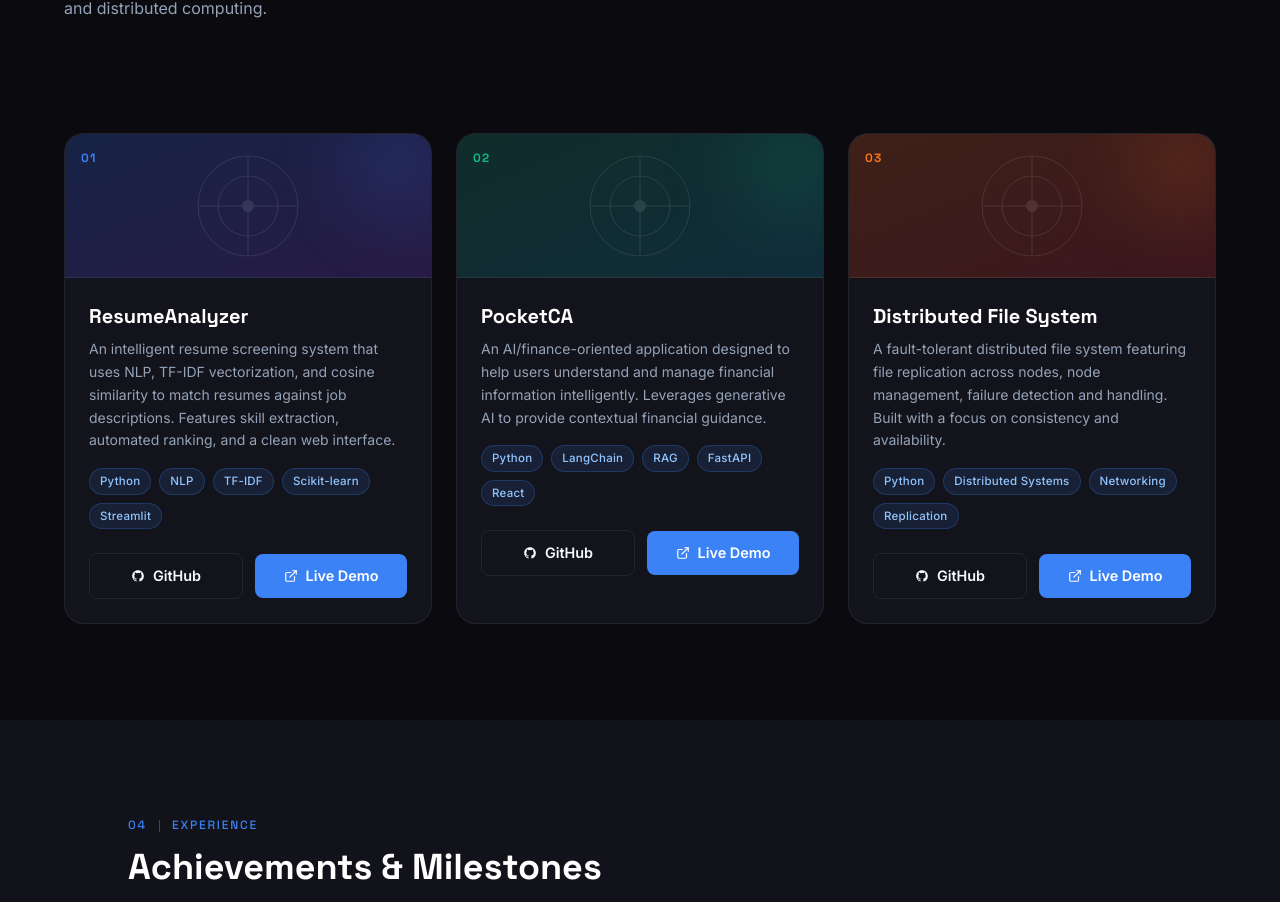
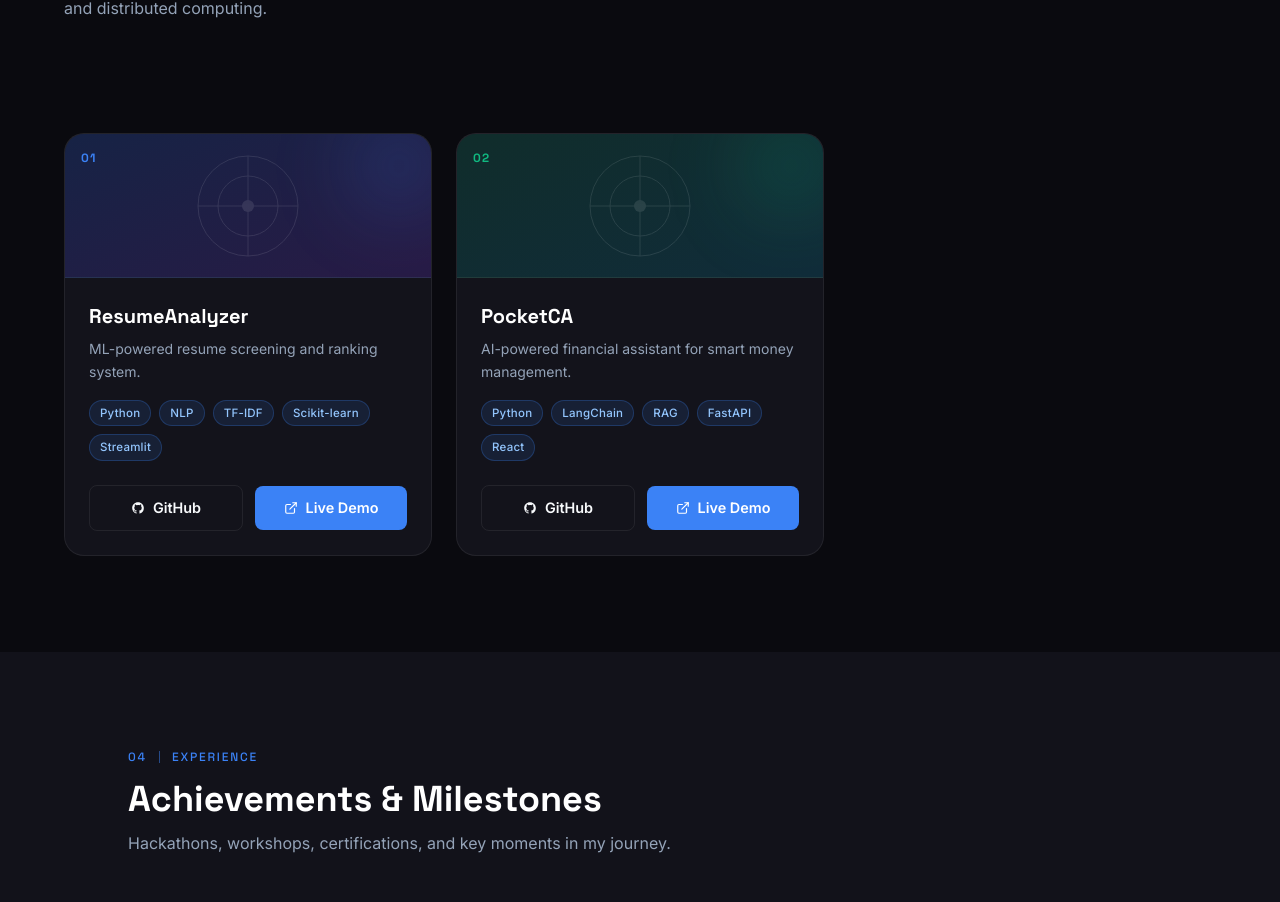
Before and after one commit to AnkitRaj027/Portfolio, a React (Vite) app: page / in a window 1280 px wide. Shown: the part 3099-4001 px from the top of the page. Built offline with nearby package versions, Linux system fonts and the light colour scheme.

Commit message:
feat: show shortDesc on project cards and remove distributed file system project

```diff
--- a/src/components/sections/Projects.jsx
+++ b/src/components/sections/Projects.jsx
@@ -57,7 +57,7 @@ function ProjectCard({ project, index, inView, onOpen }) {
       <div className="p-6">
         <h3 className="font-display text-xl font-bold text-white mb-2">{project.title}</h3>
         <p className="text-sm leading-relaxed mb-4" style={{ color: 'var(--text-secondary)' }}>
-          {project.description}
+          {project.shortDesc || project.description}
         </p>
 
         {/* Tags */}
--- a/src/data/portfolio.js
+++ b/src/data/portfolio.js
@@ -139,26 +139,6 @@ export const projects = [
       "FastAPI backend serves AI responses with low latency",
       "React frontend provides an intuitive chat-based interface",
       "Designed to help users understand financial concepts and manage money",
-    ],
-  },
-  {
-    id: "distributed-file-system",
-    title: "Distributed File System",
-    shortDesc: "Fault-tolerant distributed storage with replication.",
-    description:
-      "A fault-tolerant distributed file system featuring file replication across nodes, node management, failure detection and handling. Built with a focus on consistency and availability.",
-    tags: ["Python", "Distributed Systems", "Networking", "Replication"],
-    github: "https://github.com/AnkitRaj027/DistributedFileSystem", // ← Update
-    demo: "https://filesystemdistributed.vercel.app/",
-    featured: true,
-    gradient: "from-orange-600/20 to-red-600/20",
-    accentColor: "#f97316",
-    details: [
-      "Files replicated across multiple nodes for fault tolerance",
-      "Automatic failure detection with node health monitoring",
-      "Consistent file access even during partial node failures",
-      "Custom replication factor configurable per file type",
-      "REST API for file upload, download, and management operations",
     ],
   },
 ];
```
